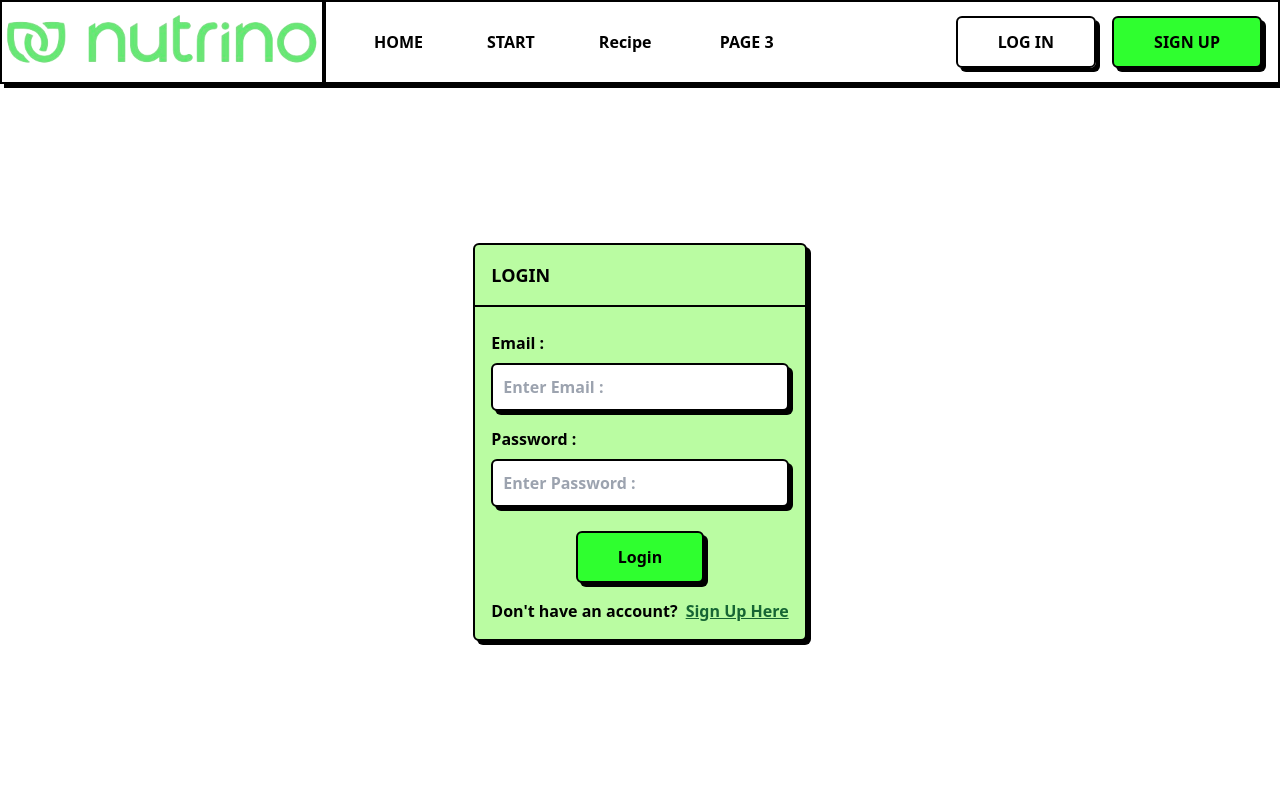
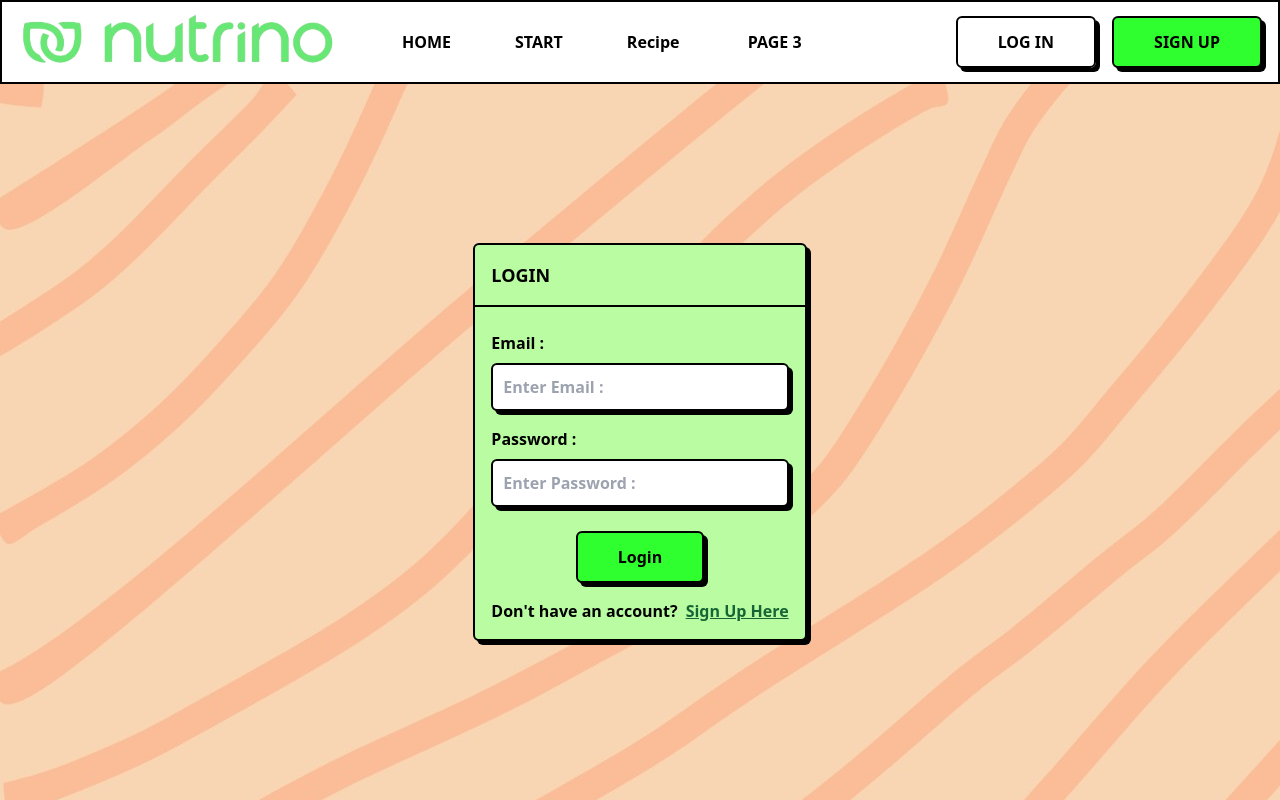
Before and after one commit to arnitdo/Nutrino, a React (Vite) app in the folder frontend/: page /login in a window 1280 px wide. Built offline with nearby package versions, Linux system fonts and the light colour scheme.

Commit message:
Minor updates

```diff
--- a/frontend/src/App.jsx
+++ b/frontend/src/App.jsx
@@ -1,4 +1,4 @@
-import {BrowserRouter, Routes, Route} from "react-router-dom";
+import {BrowserRouter, Route, Routes} from "react-router-dom";
 import SignupPage from "./pages/SignupPage.jsx";
 import LoginPage from "./pages/LoginPage.jsx";
 import NavBar from "./pages/NavBar.jsx";
@@ -17,7 +17,6 @@ function App() {
 					<Route path={"/onboarding"} element={<OnboardingPage />} />
 					<Route path={"/me"} element={<Hello />} />
 					<Route path={"/recipe"} element={<Recipe />} />
-
 			</Routes>
 			</BrowserRouter>
 		</div>
--- a/frontend/src/components/Card.jsx
+++ b/frontend/src/components/Card.jsx
@@ -1,6 +1,7 @@
-  export default function Card({ heading, children}) {
+export default function Card({heading, children, headingColor = "bg-lgreen"}) {
 	return (
-      <div className={`rounded-md border-2 border-black bg-lgreen font-bold shadow-[4px_4px_0px_0px_rgba(0,0,0,1)]`}>
+		<div
+			className={`rounded-md border-2 border-black ${headingColor} font-bold shadow-[4px_4px_0px_0px_rgba(0,0,0,1)]`}>
 			<div className="border-b-2 border-black p-4">
 				<h2 className="text-lg font-extrabold ">{heading}</h2>
 			</div>
--- a/frontend/src/pages/LoginPage.jsx
+++ b/frontend/src/pages/LoginPage.jsx
@@ -4,6 +4,9 @@ import Card from "../components/Card";
 import Input from "../components/Input";
 import {Link, useNavigate} from "react-router-dom";
 import store from "../lib/zustand";
+
+import OrangeBG from "../assets/orange_bg.jpeg"
+
 
 export default function LoginPage() {
 	const [email, setemail] = useState("")
@@ -40,7 +43,10 @@ export default function LoginPage() {
 		}
 	}
 	return (
-		<div className={"w-screen flex-grow flex justify-center items-center"}>
+		<div
+			style={{backgroundImage: `url(${OrangeBG})`}}
+			className={"w-screen flex-grow flex justify-center items-center"}
+		>
 			<Card heading={"LOGIN"}>
 				<form onSubmit={(e) => handleLogin(e)}>
 					<div className={"flex flex-col gap-2"}>
@@ -54,7 +60,7 @@ export default function LoginPage() {
 							type={"password"}
 						/>
 						<div className="mt-4 justify-center flex">
-							<Button type={"submit"}>
+							<Button type={"submit"} color={"primary"}>
 								Login
 							</Button>
 						</div>
--- a/frontend/src/pages/NavBar.jsx
+++ b/frontend/src/pages/NavBar.jsx
@@ -3,7 +3,7 @@ import {Link, useLocation} from "react-router-dom";
 import Button from "../components/Button.jsx";
 import store from "../lib/zustand.js";
 
-function NavBar(){
+function NavBar() {
 	const {pathname} = useLocation()
 	const {user, auth} = store()
 	return (
@@ -13,7 +13,7 @@ function NavBar(){
 					<Link to={"/"}>
 						<img
 							src={NutrinoLogo} alt={"Nutrino Logo"}
-							className={"border-r-4 border-r-black h-[80px] hidden lg:block"}
+							className={"px-4 h-[80px] hidden lg:block"}
 						/>
 					</Link>
 					<nav className={"gap-4 px-4 flex flex-row flex-grow justify-between items-center font-bold"}>
@@ -23,7 +23,8 @@ function NavBar(){
 							<Link to={"/recipe"}>Recipe&nbsp;</Link>
 							<Link to={""}>PAGE&nbsp;3</Link>
 						</div>
-						<Link to={pathname === "/login" ? "/signup" : "/login"} className={"text-green-600 block lg:hidden"}>
+						<Link to={pathname === "/login" ? "/signup" : "/login"}
+							  className={"text-green-600 block lg:hidden"}>
 							{pathname === "/login" ? "SIGN UP" : "LOG IN"}
 						</Link>
 						{auth ?
```
Also changed, not shown: frontend/src/assets/orange_bg.jpeg (added). Lines whose indentation alone changed are shown as unchanged.
